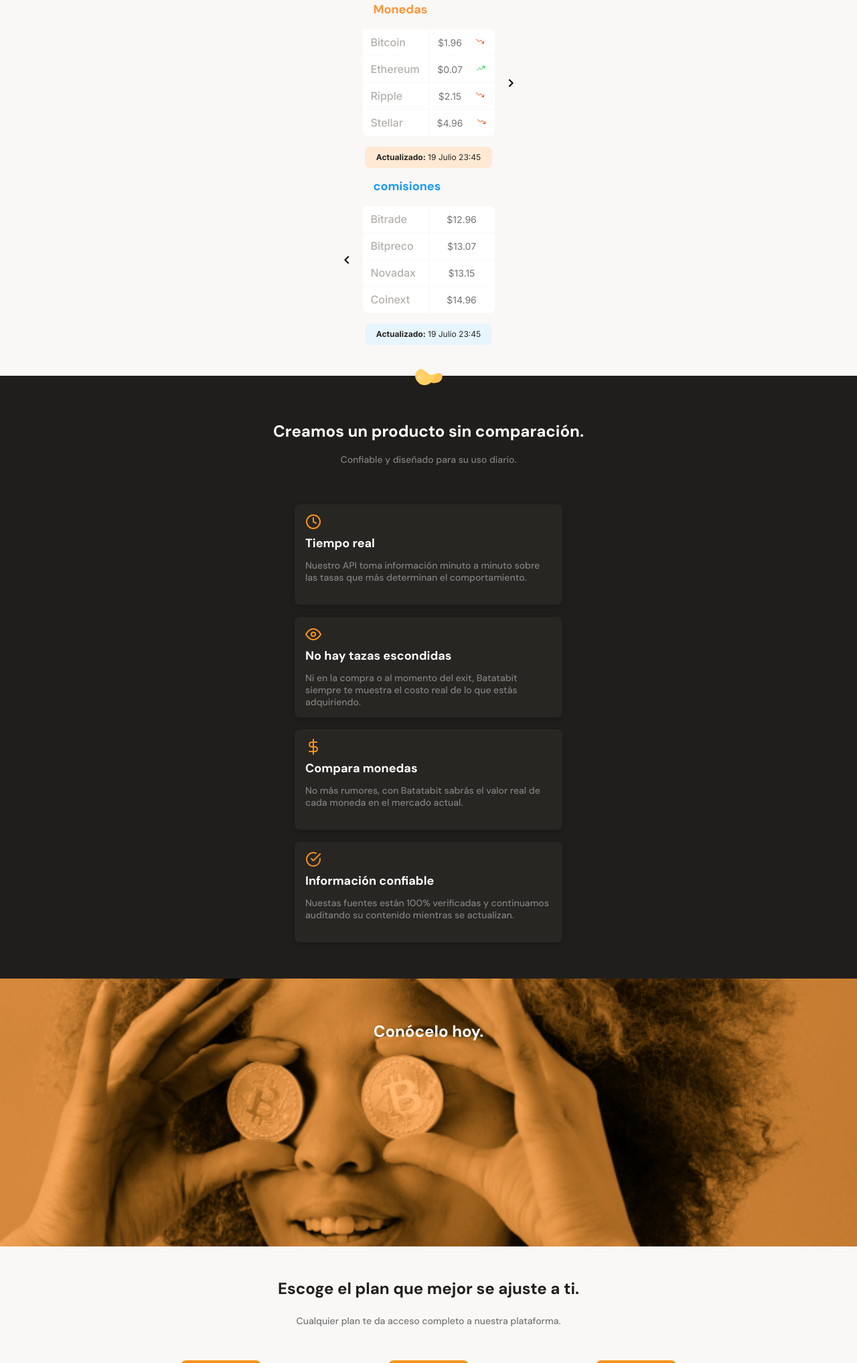
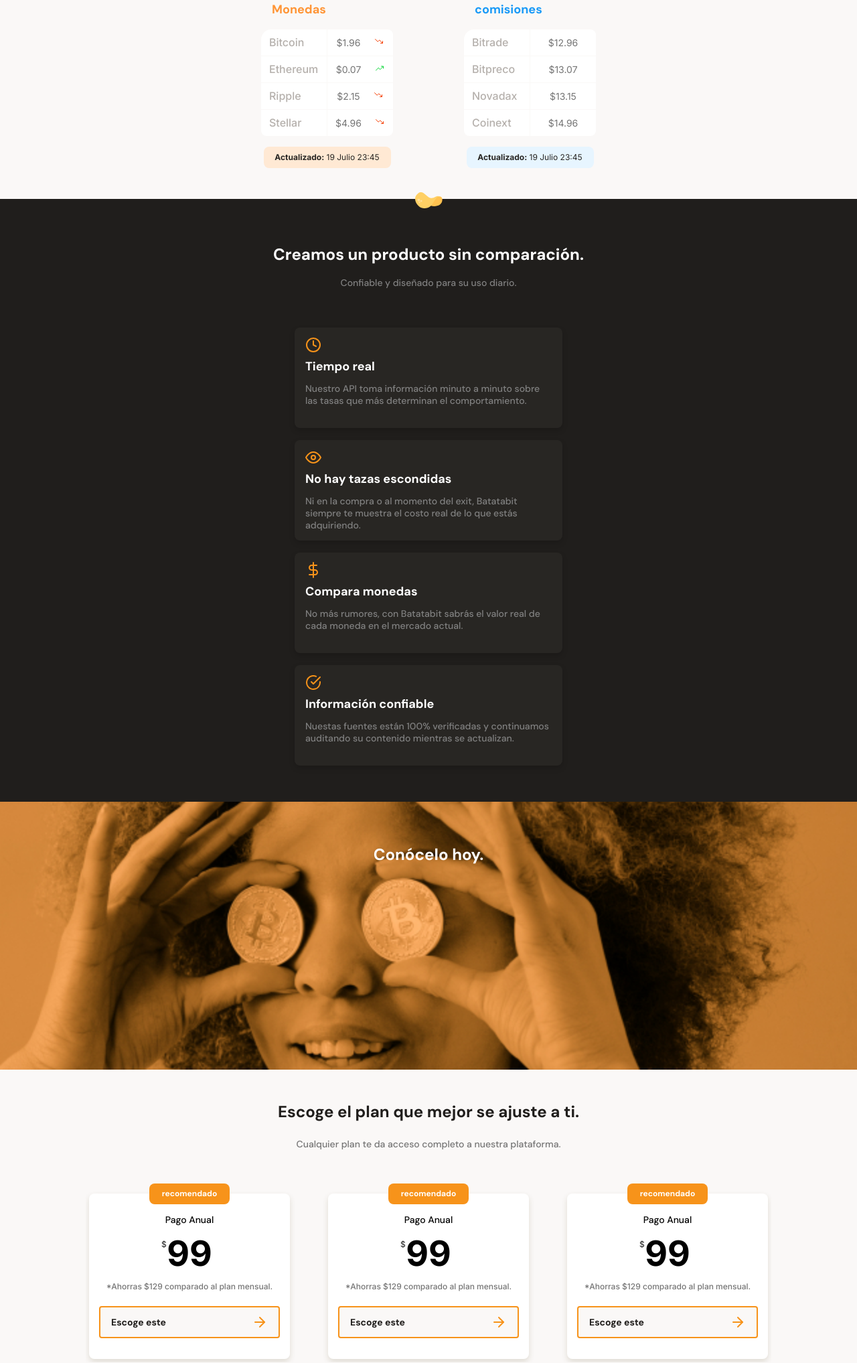
Before and after one commit to jCoceres/Batatabit, a plain HTML site: page index.html in a window 1280 px wide. Shown: the part 765-2800 px from the top of the page at 67% size. Drawn offline with Linux system fonts and the light colour scheme.

Commit message:
se agrego scroll en la tarjeta

```diff
--- a/index.html
+++ b/index.html
@@ -42,7 +42,7 @@
                         <p class="table--price">$2.15<span class="trending-down"></span></p>
                         <p class="table--value bottom-left">Stellar</p>
                         <p class="table--price bottom-rigth">$4.96<span class="trending-down"></span></p>
-                        <div class="table--arrow-left"></div>
+
                     </div>
                     <div class="table--date currency--date">
                         <p><b>Actualizado:</b> 19 Julio 23:45</p>
@@ -52,7 +52,6 @@
                 <div>
                     <h3 class="table--title">comisiones</h3>
                     <div class="table--container">
-                        <div class="table--arrow-right"></div>
                         <p class="table--value top-left">Bitrade</p>
                         <p class="table--price top-rigth">$12.96</p>
                         <p class="table--value">Bitpreco</p>
@@ -109,11 +108,13 @@
             <h2>Conócelo hoy.</h2>
         </section>
         <section id="plans" class="main-plans-container">
+
             <div class="plans--title">
                 <h2>Escoge el plan que mejor se ajuste a ti.</h2>
                 <p>Cualquier plan te da acceso completo a nuestra plataforma.</p>
             </div>
             <section class="plans-container--slider">
+
                 <article class="plans-container--card">
                     <p class="recomended">recomendado</p>
                     <div class="plan-info-container">
@@ -123,7 +124,7 @@
                     </div>
                     <button class="plan-card--ca">Escoge este<span></span></button>
                 </article>
-                <article class="plans-container--card principal">
+                <article class="plans-container--card">
                     <p class="recomended">recomendado</p>
                     <div class="plan-info-container">
                         <h3 class="plan-card--title">Pago Anual</h3>
--- a/style.css
+++ b/style.css
@@ -145,12 +145,19 @@ main {
 
 .main-tables-container {
     display: flex;
-    flex-direction: column;
+    gap: 15px;
     align-items: center;
+    overflow-x: scroll;
+    overscroll-behavior-x: contain;
     width: 70%;
     margin: 0 auto;
     min-width: 235px;
     max-width: 500px;
+    justify-content: space-between;
+}
+
+.main-tables-container div {
+    scroll-snap-align: center;
 }
 
 .main-tables-container h3 {
@@ -213,7 +220,7 @@ main {
 }
 
 .table--container .top-left {
-    border-top-left-radius: 15 px;
+    border-top-left-radius: 15px;
 }
 
 .table--container .top-rigth {
@@ -230,26 +237,6 @@ main {
 
 .table--title {
     color: var(--color-secondary);
-}
-
-.table--arrow-left,
-.table--arrow-right {
-    background-image: url("./asets/icons/arrow-left.svg");
-    background-position: center;
-    background-repeat: no-repeat;
-    height: 24px;
-    position: absolute;
-    top: calc(50% - 12px);
-    width: 24px;
-}
-
-.table--arrow-left {
-    right: -36px;
-}
-
-.table--arrow-right {
-    left: -36px;
-    transform: rotate(180deg);
 }
 
 .table--date {
@@ -396,6 +383,9 @@ main {
 }
 
 .main-plans-container {
+    display: flex;
+    flex-direction: column;
+    align-items: center;
     width: 100%;
     min-width: 320px;
     padding-bottom: 70px;
@@ -417,6 +407,8 @@ main {
     padding: 50px 12px 16px;
 }
 
+.asd {}
+
 .plans--title p {
     font-weight: 500;
     font-size: 1.4rem;
@@ -428,9 +420,12 @@ main {
 .plans-container--slider {
     display: flex;
     overflow-x: scroll;
-    justify-content: center;
+    overscroll-behavior-x: contain;
+    scroll-snap-type: x proximity;
     padding-top: 20px;
-    width: 100%;
+    gap: 5px;
+    width: 80%;
+    justify-content: space-between;
 }
 
 .plans-container--card {
@@ -443,6 +438,7 @@ main {
     min-width: 190px;
     padding: 15px;
     position: relative;
+    scroll-snap-align: center;
     width: 70%;
 }
 
@@ -463,9 +459,6 @@ main {
     width: 120px;
 }
 
-.plans-container--card:not(.principal) {
-    opacity: 50%;
-}
 
 .plan-info-container {
     text-align: center;
@@ -579,8 +572,4 @@ footer .rigth p {
 
 }
 
-@media (min-width: 600px) {
-    .plans-container--card:not(.principal) {
-        opacity: 100%;
-    }
-}
+@media (min-width: 600px) {}
```
